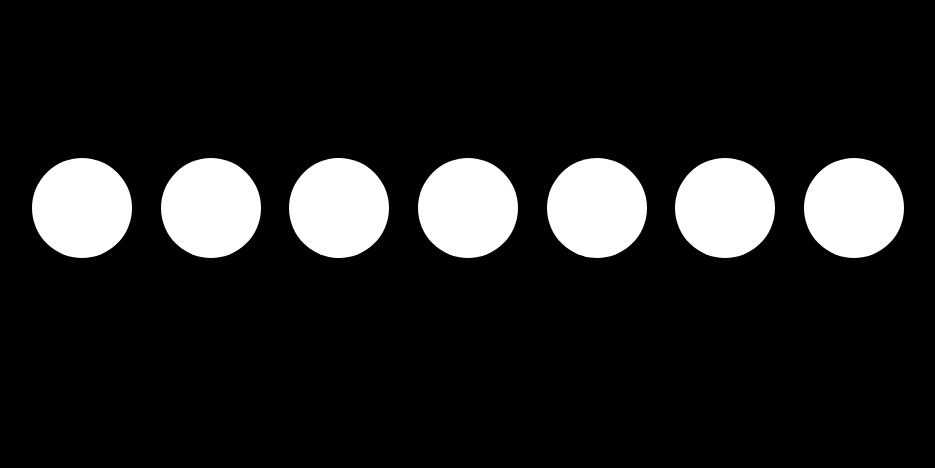
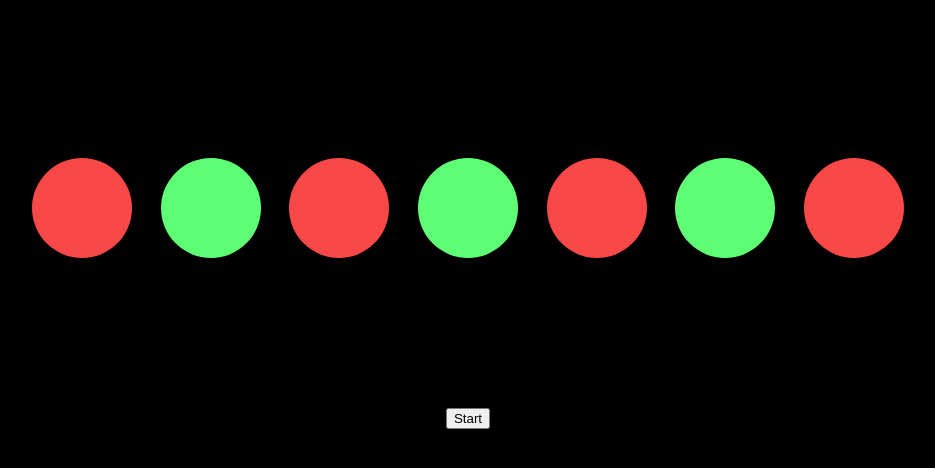
Before and after one commit to c376W/xmas-lights, a plain HTML site: page index.html in a window 1280 px wide. Shown: the whole page, without its empty margins (172-1107 px from the left). Drawn offline with Linux system fonts and the light colour scheme.

Commit message:
Adding lights.

```diff
--- a/index.html
+++ b/index.html
@@ -6,6 +6,7 @@
 </head>
 <body>
 	<div class="main">
+		<div class="lighting-area">
 			<div class="light"></div>
 			<div class="light"></div>
 			<div class="light"></div>
@@ -14,6 +15,10 @@
 			<div class="light"></div>
 			<div class="light"></div>
 		</div>
+		<button>Start</button>
+	</div>
+
+
 
 </body>
 </html>
--- a/scss/main.scss
+++ b/scss/main.scss
@@ -1,16 +1,26 @@
-
-
 @mixin flexCenter{
     display:flex;
     justify-content: space-around;
     align-items: center;
 }
 
+
+$colors:(
+    "red":#fa4848,
+    "green":#5eff74
+);
+
+
+
 body{
     background-color: #000;
 }
+.main{
+    @include flexCenter;
+    flex-direction: column;
+}
 
-.main{
+.lighting-area{
     @include flexCenter;
     margin:auto;
     width:900px;
@@ -23,4 +33,10 @@ body{
     background-color: #fff;
 }
 
-// test
+
+.light:nth-child(odd){
+    background-color: map-get($colors,"red");
+}
+.light:nth-child(even){
+    background-color: map-get($colors,"green");
+}
```
Also changed, not shown: scss/main.css, 1 other file. Lines whose indentation alone changed are shown as unchanged.
